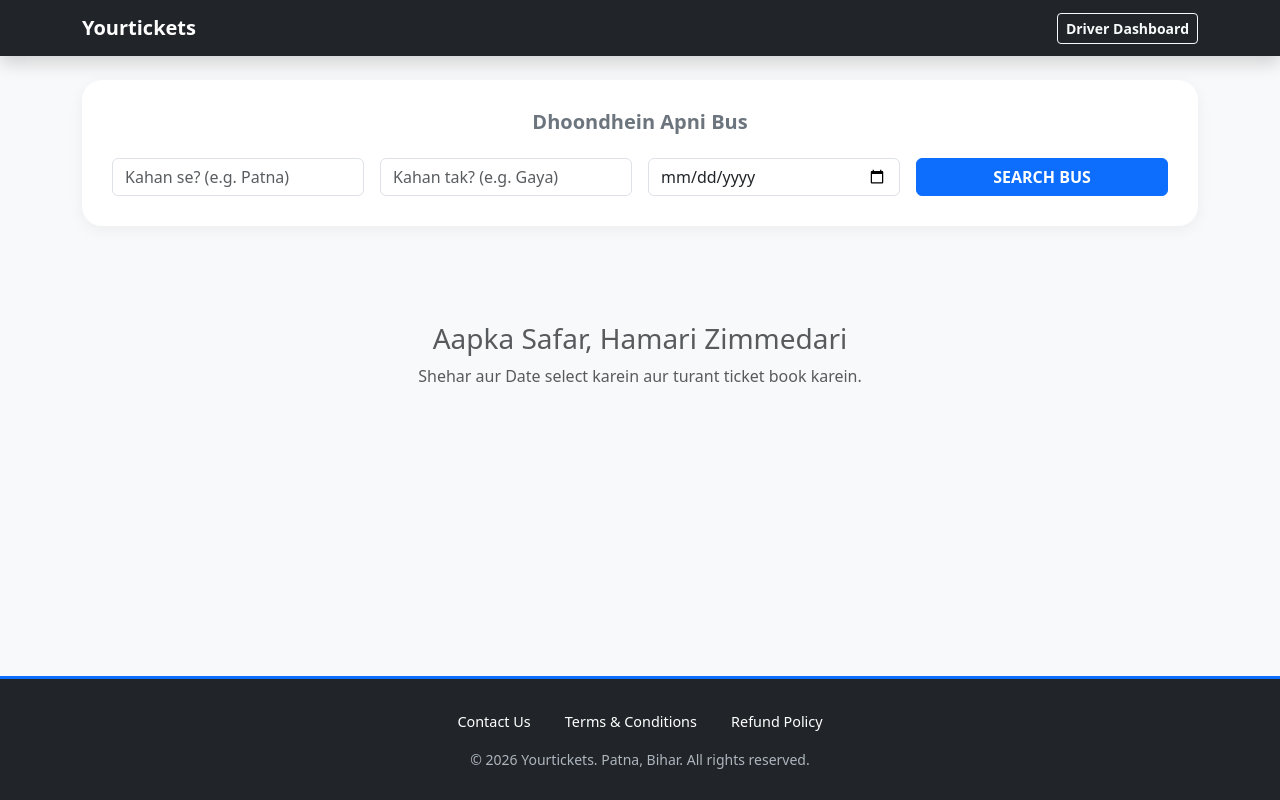
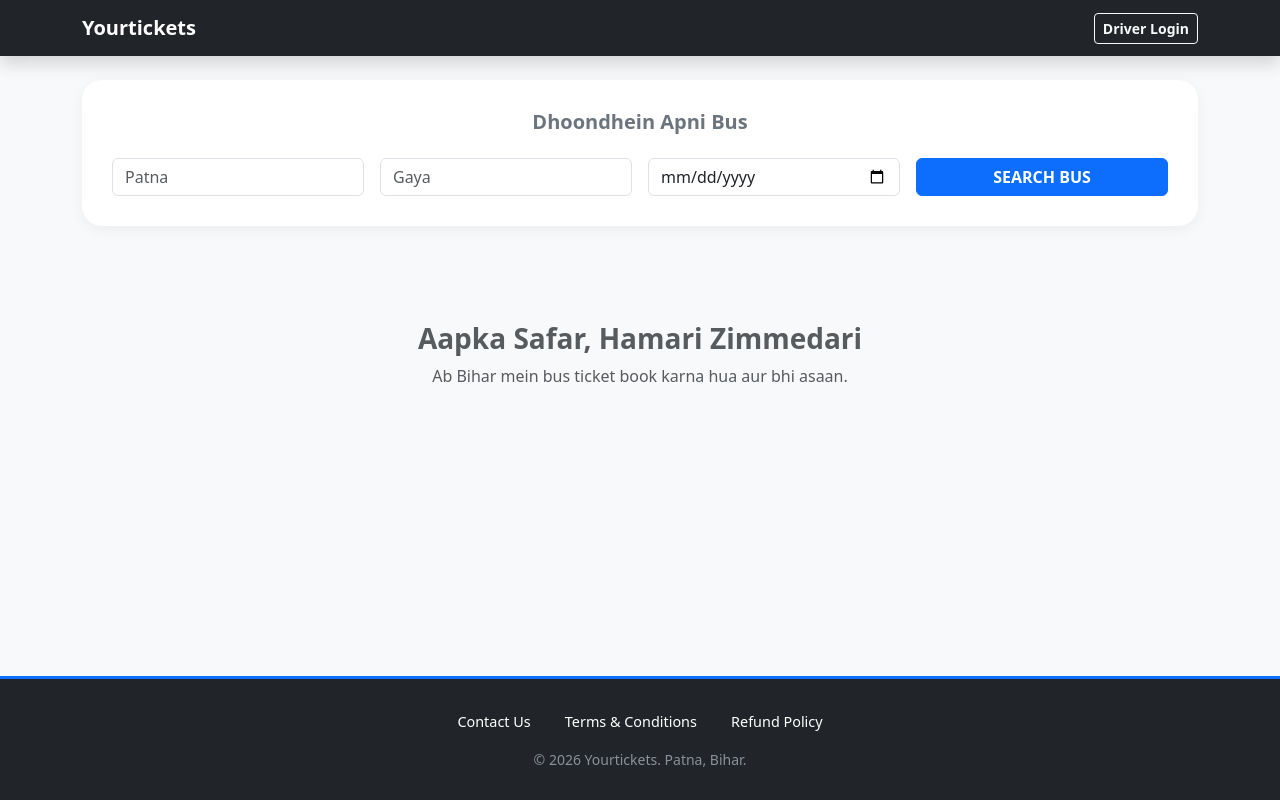
Before and after one commit to upadhyaaman593-dev/bus-booking-bihar, a Flask app: page / in a window 1280 px wide. Run offline with Flask 3, Linux system fonts and the light colour scheme; some libraries are stand-ins or nearby versions.

Commit message:
Update index.html

```diff
--- a/templates/index.html
+++ b/templates/index.html
@@ -6,22 +6,27 @@
     <link href="https://cdn.jsdelivr.net/npm/bootstrap@5.3.0/dist/css/bootstrap.min.css" rel="stylesheet">
     <title>Yourtickets - Bihar Bus Booking</title>
     <style>
-        html, body { height: 100%; margin: 0; display: flex; flex-direction: column; }
+        /* Footer ko hamesha bottom mein rakhne ke liye */
+        html, body { height: 100%; margin: 0; }
+        body { display: flex; flex-direction: column; background-color: #f8f9fa; }
         .content-wrapper { flex: 1 0 auto; }
+
         .search-card { border-radius: 20px; background: white; padding: 30px; box-shadow: 0 4px 15px rgba(0,0,0,0.05); }
         .bus-card { border-radius: 15px; transition: 0.3s; border-left: 6px solid #0d6efd; margin-bottom: 15px; }
         .bus-card:hover { transform: translateY(-5px); box-shadow: 0 6px 20px rgba(0,0,0,0.1); }
-        .footer { background: #212529; color: #adb5bd; padding: 30px 0; flex-shrink: 0; border-top: 3px solid #0d6efd; }
+
+        .footer { background: #212529; color: #adb5bd; padding: 30px 0; border-top: 3px solid #0d6efd; }
         .footer a { color: white; text-decoration: none; margin: 0 15px; font-size: 0.9rem; }
+        .footer a:hover { text-decoration: underline; }
     </style>
 </head>
-<body class="bg-light">
+<body>
 
 <div class="content-wrapper">
     <nav class="navbar navbar-dark bg-dark mb-4 shadow">
         <div class="container">
             <a class="navbar-brand fw-bold" href="/">Yourtickets</a>
-            <a href="/driver_login" class="btn btn-outline-light btn-sm fw-bold">Driver Dashboard</a>
+            <a href="/driver_login" class="btn btn-outline-light btn-sm fw-bold">Driver Login</a>
         </div>
     </nav>
 
@@ -31,10 +36,10 @@
             <form action="/search" method="POST">
                 <div class="row g-3">
                     <div class="col-md-3">
-                        <input type="text" name="source" class="form-control" placeholder="Kahan se? (e.g. Patna)" required>
+                        <input type="text" name="source" class="form-control" placeholder="Patna" required>
                     </div>
                     <div class="col-md-3">
-                        <input type="text" name="destination" class="form-control" placeholder="Kahan tak? (e.g. Gaya)" required>
+                        <input type="text" name="destination" class="form-control" placeholder="Gaya" required>
                     </div>
                     <div class="col-md-3">
                         <input type="date" name="travel_date" class="form-control" required>
@@ -47,7 +52,7 @@
         </div>
 
         {% if search_done %}
-            <h6 class="text-muted mb-4 border-bottom pb-2">Available Results for {{ s_date }}:</h6>
+            <h6 class="text-muted mb-4 border-bottom pb-2">Result for: {{ s_date }}</h6>
             {% if results %}
                 {% for bus in results %}
                 <div class="card p-3 bus-card shadow-sm border-0">
@@ -55,8 +60,7 @@
                         <div class="col-md-8">
                             <h5 class="fw-bold text-dark mb-1">{{ bus['bus_name'] }}</h5>
                             <p class="mb-2 text-muted small">Route: {{ bus['route_from'] }} ➔ {{ bus['route_to'] }}</p>
-                            <span class="badge bg-primary-subtle text-primary border border-primary-subtle">{{ bus['time'] }}</span>
-                            <span class="badge bg-danger-subtle text-danger border border-danger-subtle ms-2">{{ bus['dep_date'] }}</span>
+                            <span class="badge bg-primary-subtle text-primary border border-primary-subtle px-3 py-2">{{ bus['time'] }}</span>
                         </div>
                         <div class="col-md-4 text-end">
                             <h4 class="fw-bold text-success mb-2">₹{{ bus['fare'] }}</h4>
@@ -66,15 +70,15 @@
                 </div>
                 {% endfor %}
             {% else %}
-                <div class="text-center mt-5 py-5 bg-white rounded-4">
+                <div class="text-center mt-5 py-5 bg-white rounded-4 border">
                     <img src="https://cdn-icons-png.flaticon.com/512/6195/6195678.png" width="80" class="mb-3 opacity-50">
-                    <p class="text-muted">Sorry, is date par koi bus online nahi mili.</p>
+                    <p class="text-muted">Is date par koi bus online nahi hai. Dusri date try karein.</p>
                 </div>
             {% endif %}
         {% else %}
             <div class="text-center py-5 text-muted">
-                <h3>Aapka Safar, Hamari Zimmedari</h3>
-                <p>Shehar aur Date select karein aur turant ticket book karein.</p>
+                <h3 class="fw-bold">Aapka Safar, Hamari Zimmedari</h3>
+                <p>Ab Bihar mein bus ticket book karna hua aur bhi asaan.</p>
             </div>
         {% endif %}
     </div>
@@ -85,11 +89,10 @@
         <div class="mb-3">
             <a href="/contact">Contact Us</a>
             <a href="/terms">Terms & Conditions</a>
-            <a href="/refund-policy">Refund Policy</a>
-        </div>
-        <p class="small mb-0">© 2026 Yourtickets. Patna, Bihar. All rights reserved.</p>
+            <a href="/refund">Refund Policy</a> </div>
+        <p class="small mb-0 opacity-75">© 2026 Yourtickets. Patna, Bihar.</p>
     </div>
 </footer>
 
 </body>
-</html>
+                            </html>
```
